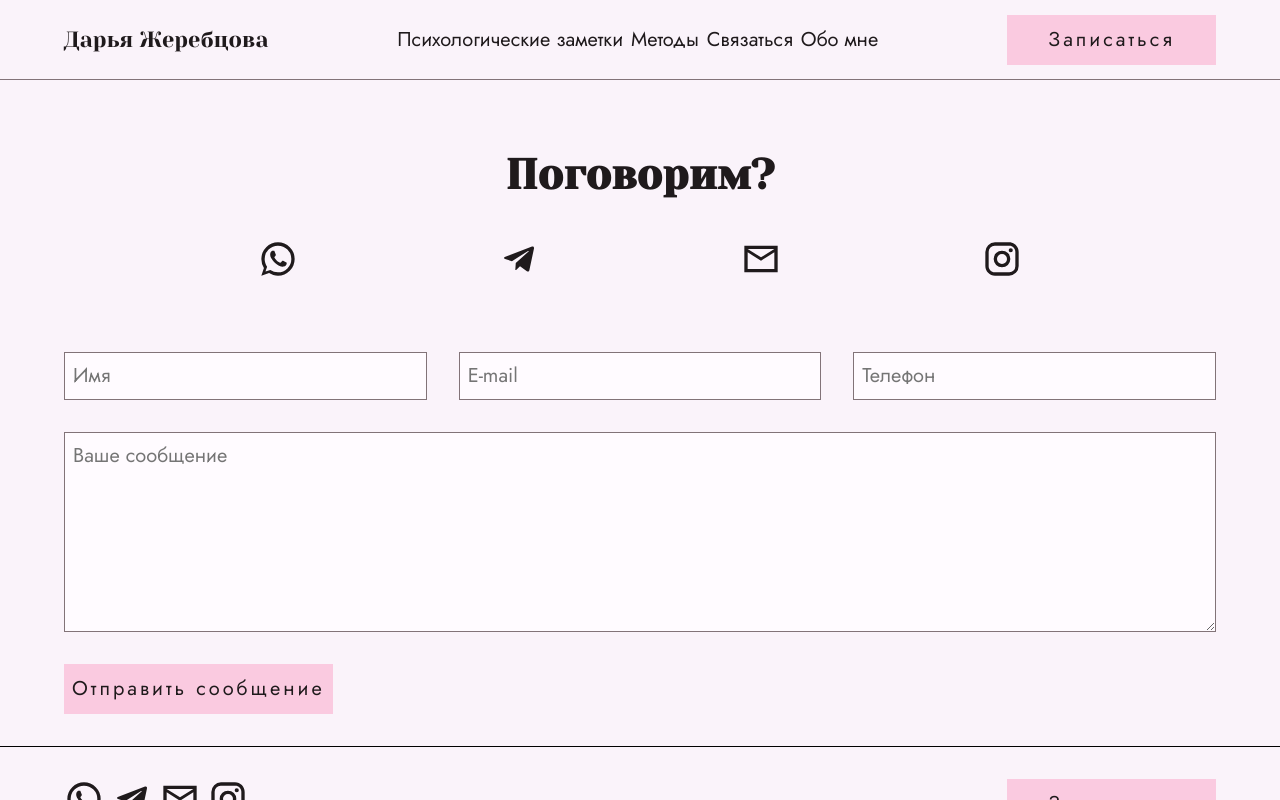
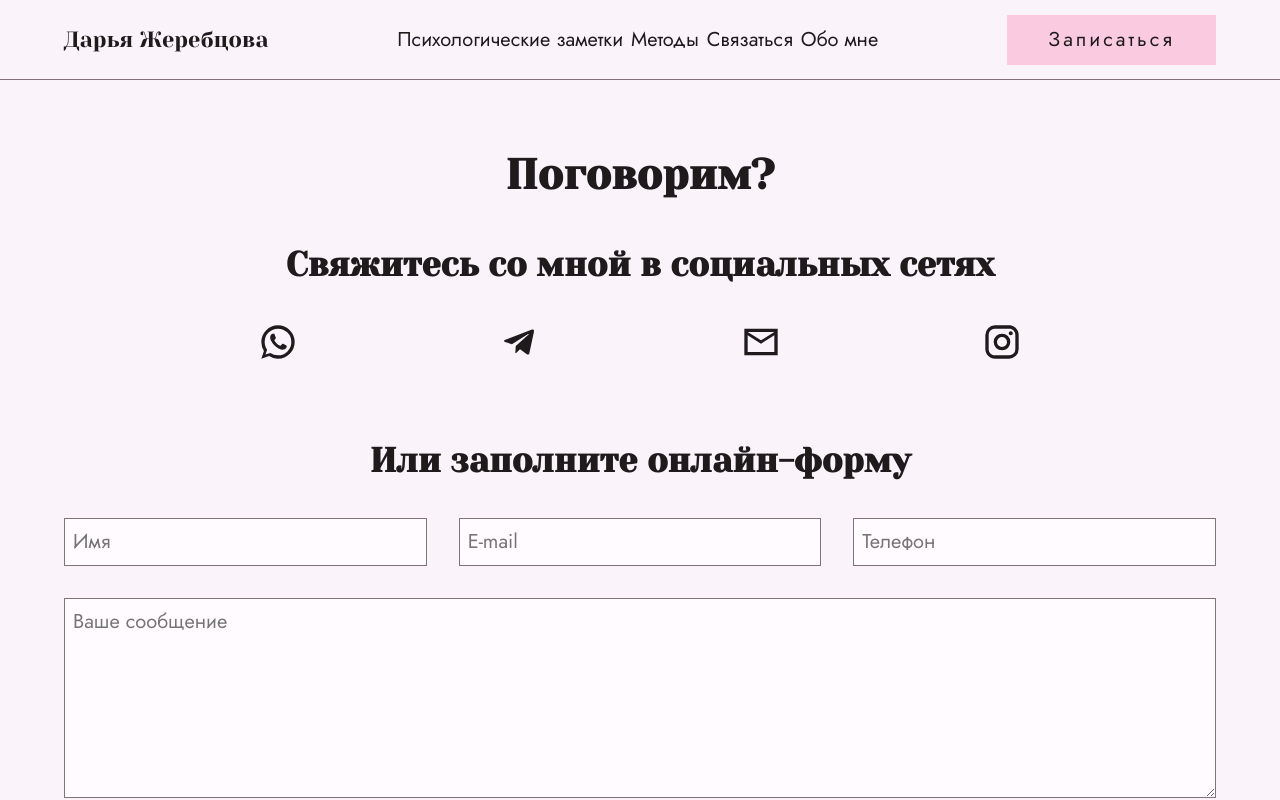
Before and after one commit to spqrod/zhe-front-end, a React (Create React App) app: page /#/contact in a window 1280 px wide. Shown: the top 800 px of the page. Built offline with nearby package versions, Linux system fonts and the light colour scheme.

Commit message:
Style about page

```diff
--- a/src/pages/About.js
+++ b/src/pages/About.js
@@ -4,24 +4,31 @@ import "../styles/about.css"
 export default function About() {
     return (
         <main className='aboutPage'>
+            <section className='generalInfoSection'>
                 <h1>Обо мне</h1>
-            <section className='generalInfoSection'>
+                <div className='infoContainer generalInfoContainer'>
                     <PersonIcon sx={{fontSize: "260px"}}/>
                     <p>
                         Меня зовут Дарья! Дипломированный психолог-консультант. Имею высшее психологическое образование по специальности «Психолог». Участвовала во многих тренингах и семинарах. Проходила дополнительные обучения в клиент-центрированном подходе. Постоянно обучаюсь на различных курсах по повышению квалификации, развиваюсь и совершенствуюсь.
                     </p>
+                </div>
             </section>
             <section>
+                <div className='infoContainer'>
                     <p>
                         Время от времени нам всем нужна поддержка и тот самый искренний диалог. В нашем быстро меняющимся мире очень важно заботиться о себе и о своём ментальном здоровье. Узнать и понять самого важного человека в вашей жизни - себя! Наши консультации про удовольствие и спокойствие, а не только про достигаторство и постоянное стремление к реализации своего внутреннего потенциала. Наши с вами встречи - это точка входа в ощущение удовольствия от себя и от своей жизни. Вас ждет открытый, искренний диалог, в котором вы можете быть честным с самим собой.
                     </p>
+                </div>
             </section>
             <section className='EducationSection'>
+                <div className='infoContainer educationContainer'>
                     <h2>Образование</h2>
                     <p>Lorem ipsum dolor sit amet consectetur adipisicing elit. Minima accusantium quaerat rerum maiores fugiat dolorem error deleniti reprehenderit magnam eveniet.</p>
                     <p>Lorem, ipsum dolor sit amet consectetur adipisicing elit. Odit velit repudiandae, delectus tenetur id nostrum iste perspiciatis, sunt voluptas aliquid quibusdam nesciunt eligendi.</p>
+                </div>
             </section>
             <section className='personalLifeSection'>
+                <div className='infoContainer personalLifeContainer'>
                     <h2>Личная жизнь</h2>
                     <p>
                         Душа  и наше тело едины, поэтому я люблю активный образ жизни и спорт. Он делает меня более сильной и дисциплинированной. Дает возможность высвободить свои эмоции и переживания продуктивным путем. <br /><br />
@@ -35,6 +42,7 @@ export default function About() {
                         Увиденное новое всегда меняет меня, расширяет собственные границы. Наполняет и вдохновляет. После путешествий в голову приходят самые важные жизненные инсайты
                     </p>
                     <PersonIcon sx={{fontSize: "260px"}}/>
+                </div>
             </section>
         </main>
     );
--- a/src/pages/Contact.js
+++ b/src/pages/Contact.js
@@ -11,9 +11,15 @@ export default function Contact() {
         <main className="contactPage">
             <section>
                 <h1>Поговорим?</h1>
+                <h2>
+                    Свяжитесь со мной в социальных сетях
+                </h2>
                 <SocialLinks />
             </section>
             <section className="formSection">
+                <h2>
+                    Или заполните онлайн-форму
+                </h2>
                 <form className="form">
                     {/* <div className="inputContainer"> */}
                     <input className="inputField" type="text" placeholder="Имя" name="name" />
--- a/src/styles/about.css
+++ b/src/styles/about.css
@@ -1,19 +1,25 @@
-.aboutPage .generalInfoSection {
+.aboutPage .infoContainer {
+    background-color: var(--surface);
+    border: var(--border);
+    padding: var(--big-gap);
+}
+
+.aboutPage .generalInfoContainer {
     display: flex;
     align-items: center;
     gap: var(--big-gap);
 }
 
-.aboutPage .personalLifeSection {
+.aboutPage .personalLifeContainer {
     display: flex;
     justify-content: center;
     flex-wrap: wrap;
 }
 
-.aboutPage .personalLifeSection h2 {
+.aboutPage .personalLifeContainer h2 {
     width: 80vw;
 }
 
-.aboutPage .personalLifeSection p {
+.aboutPage .personalLifeContainer p {
     flex: 1;
 }
--- a/src/styles/contact.css
+++ b/src/styles/contact.css
@@ -4,13 +4,7 @@
     justify-content: space-evenly;
 }
 
-.contactPage .formSection {
-    display: flex;
-    justify-content: center;
-}
-
 .contactPage .form {
-    /* max-width: min(800px, 80vw); */
     display: flex;
     justify-content: space-between;
     flex-wrap: wrap;
```
Lines whose indentation alone changed are shown as unchanged.
